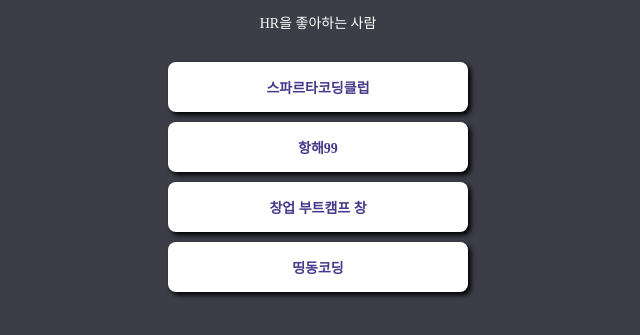
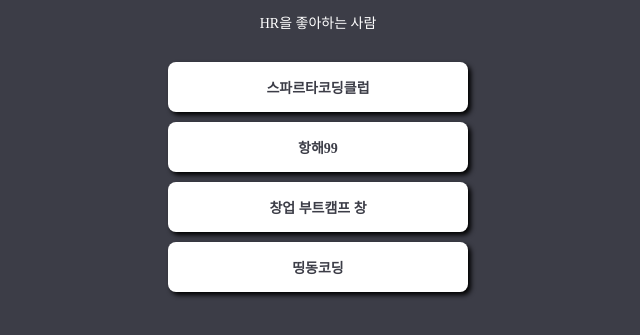
Before and after one commit to junyoungchoi96/mypage, a plain HTML site: page index.html in a window 1280 px wide. Shown: the part 191-526 px from the top of the page, without its empty margins (322-962 px from the left). Drawn offline with Linux system fonts and the light colour scheme; a web font is replaced by a local one.

Commit message:
Update index.html

```diff
--- a/index.html
+++ b/index.html
@@ -64,7 +64,7 @@
 
                 font-size: 14px;
                 font-weight: bold;
-                color: #44398A;
+                color: #3C3D47;
 
                 display: flex;
                 flex-direction: column;
```
